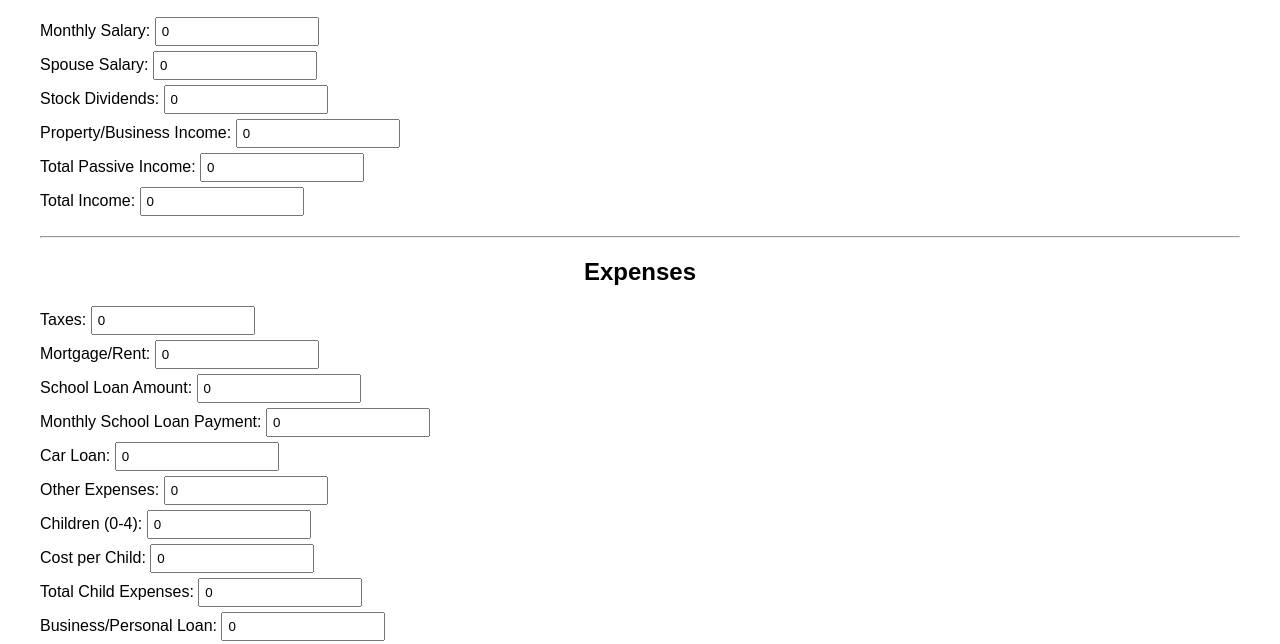
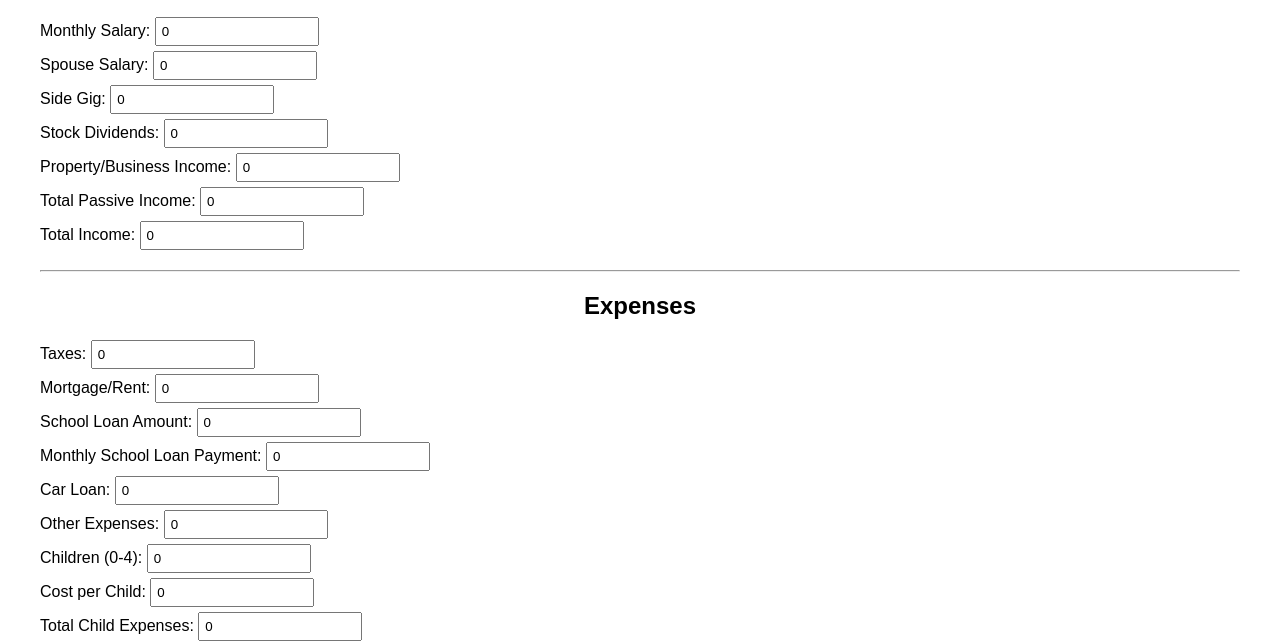
Before and after one commit to Jun1604/Rat-Race, a plain HTML site: page index.html in a window 1280 px wide. Shown: the part 151-795 px from the top of the page. Drawn offline with Linux system fonts and the light colour scheme.

Commit message:
Add files via upload

```diff
--- a/index.html
+++ b/index.html
@@ -13,6 +13,7 @@
         <h2>Income</h2>
         <label>Monthly Salary: <input type="number" id="salary" value="0"></label>
         <label>Spouse Salary: <input type="number" id="spouseSalary" value="0"></label>
+        <label>Side Gig: <input type="number" id="sideGigSalary" value="0"></label>
         <label>Stock Dividends: <input type="number" id="stockDividends" value="0" readonly></label>
         <label>Property/Business Income: <input type="number" id="propertyIncome" value="0" readonly></label>
         <label>Total Passive Income: <input type="number" id="totalPassiveIncome" value="0" readonly></label>
```
